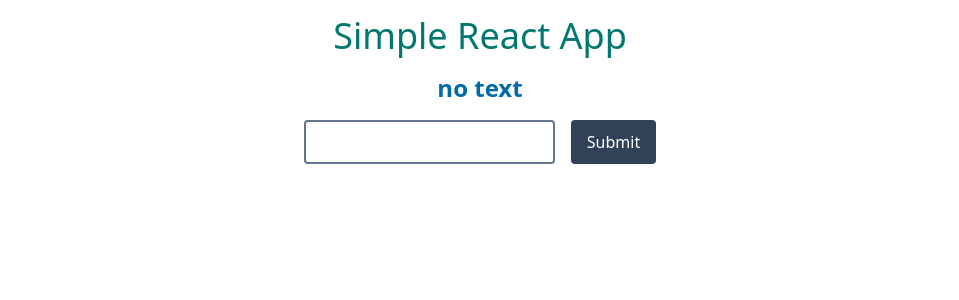
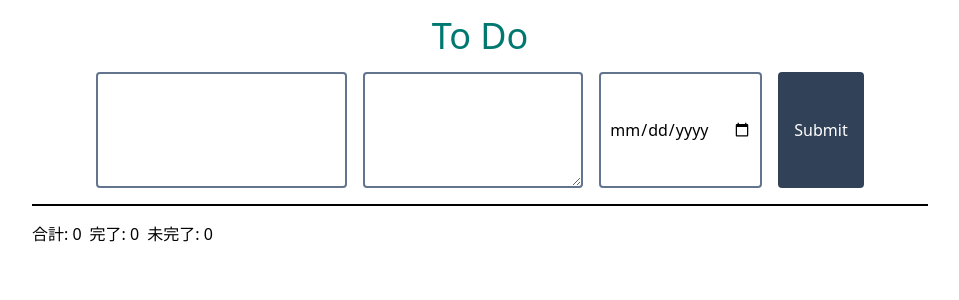
Before and after one commit to kentem-yu-motegi/react-todo-test, a React (Vite) app: page / in a window 1280 px wide. Shown: the top 300 px of the page, without its empty margins (160-1119 px from the left). Built offline with nearby package versions, Linux system fonts and the light colour scheme.

Commit message:
ベースのtodoアプリに説明欄やデータの永続化を追加

```diff
--- a/src/features/input/InputContainer.tsx
+++ b/src/features/input/InputContainer.tsx
@@ -1,12 +1,39 @@
 import { useInputAtom } from "./inputAtom";
 
 export const InputContainer = () => {
-  const { setInputValue } = useInputAtom();
+  const { setTodoValue } = useInputAtom();
 
   const onSubmit = (data: FormData) => {
     const formData = Object.fromEntries(data.entries());
+    const title = formData.title as string;
 
-    setInputValue(formData.title as string);
+    if (title === "" || title.trim() === "") {
+      return;
+    }
+
+    if (formData.description === ""){
+      formData.description = "なし";
+    }
+
+    // 締切日のフォーマットをYYYY-MM-DDに変換
+    const rawEndDate = formData.endDate as string;
+    const endDate = rawEndDate ? new Date(rawEndDate).toISOString().slice(0, 10): "";
+
+
+    if (formData.endDate === ""){
+      formData.endDate = "なし";
+    }
+
+    setTodoValue((prev) => [
+      ...prev,
+      {
+        id: crypto.randomUUID(),
+        title: formData.title as string,
+        description: formData.description as string,
+        endDate: endDate,
+        isCompleted: false,
+      },
+    ]);
   };
 
   return (
@@ -16,6 +43,17 @@ export const InputContainer = () => {
         type="text"
         className="p-2 border-2 border-slate-500 rounded"
       />
+      <textarea
+        name="description"
+        className="p-2 border-2 border-slate-500 rounded"
+        rows={4}
+      >
+      </textarea>
+      <input
+        name="endDate"
+        type="date"
+        className="p-2 border-2 border-slate-500 rounded"
+      ></input>
       <button
         type="submit"
         className="px-4 py-2 bg-slate-700 text-white rounded"
--- a/src/features/input/displayText.tsx
+++ b/src/features/input/displayText.tsx
@@ -1,7 +1,74 @@
 import { useInputAtom } from "./inputAtom";
 
 export const DisplayText = () => {
-  const { displayText } = useInputAtom();
+  const { todoValue, setTodoValue } = useInputAtom();
 
-  return <h2 className="text-2xl text-sky-700 font-bold">{displayText}</h2>;
+  const total = todoValue.length;
+  const completed = todoValue.filter((todo) => todo.isCompleted).length;
+  const uncompleted = total - completed;
+
+  const todoCompleted = (id: string) => {
+    const newTodos = todoValue.map((todo) =>
+      todo.id === id ? { ...todo, isCompleted: !todo.isCompleted } : todo,
+    );
+    setTodoValue(newTodos);
+  };
+
+  const deleteTodo = (id: string) => {
+    const target = todoValue.find((todo) => todo.id === id);
+    if (!target) return;
+
+    if (!target.isCompleted && !confirm("未完了のタスクを削除しますか？")) {
+      return;
+    }
+
+    const newTodos = todoValue.filter((todo) => todo.id !== id);
+    setTodoValue(newTodos);
+  };
+
+  return (
+    <div className="space-y-2 border-t-2 pt-4 w-full max-w-4xl">
+      <div className="flex gap-2 mb-4">
+        <span>合計: {total}</span>
+        <span>完了: {completed}</span>
+        <span>未完了: {uncompleted}</span>
+      </div>
+      {todoValue.map((todo) => (
+        <div
+          key={todo.id}
+          className="flex items-center gap-2 border-b pb-2 flex-nowrap"
+        >
+          <div className="flex-1">
+            <h2 className="text-2xl text-sky-700 font-bold">{todo.title}</h2>
+            <details className="text-gray-500">
+              <summary>説明</summary>
+              <p>{todo.description}</p>
+            </details>
+            <h2>
+              <span className="text-gray-500">締切: {todo.endDate}</span>
+              <span className="text-gray-500">
+                {todo.isCompleted ? "✓ 完了" : "未完了"}
+              </span>
+            </h2>
+          </div>
+          <div className="flex gap-2 shrink-0">
+            <button
+              type="button"
+              onClick={() => todoCompleted(todo.id)}
+              className="px-2 py-1 bg-blue-500 text-white rounded"
+            >
+              {todo.isCompleted ? "未完了にする" : "完了にする"}
+            </button>
+            <button
+              type="button"
+              onClick={() => deleteTodo(todo.id)}
+              className="px-2 py-1 bg-red-500 text-white rounded"
+            >
+              削除する
+            </button>
+          </div>
+        </div>
+      ))}
+    </div>
+  );
 };
--- a/src/features/input/inputAtom.ts
+++ b/src/features/input/inputAtom.ts
@@ -1,29 +1,20 @@
-import { atom, useAtomValue, useSetAtom } from "jotai";
+import { useAtomValue, useSetAtom } from "jotai";
+import { atomWithStorage } from "jotai/utils";
 
-// inputの状態を管理するatomを定義
-const inputAtom = atom("");
+// localStorage に保存される atom
+const todoAtom = atomWithStorage<Todo[]>("todos", []);
 
+type Todo = {
+  id: string;
+  title: string;
+  description: string;
+  endDate: string;
+  isCompleted: boolean;
+};
 // 値とセット関数を返すカスタムフック
 export const useInputAtom = () => {
-  const inputValue = useAtomValue(inputAtom);
-  const setInputValue = useSetAtom(inputAtom);
+  const todoValue = useAtomValue(todoAtom);
+  const setTodoValue = useSetAtom(todoAtom);
 
-  return { displayText: getDisplayText(inputValue), setInputValue };
+  return { todoValue, setTodoValue };
 };
-
-// 入力値を大文字に変換する関数
-const getDisplayText = (inputValue: string) => {
-  return inputValue ? inputValue.toUpperCase() : "no text";
-};
-
-// テストコード(ロジックをテスト)
-if (import.meta.vitest) {
-  describe("getDisplayText", () => {
-    it("入力が小文字なら出力が大文字であること", () => {
-      expect(getDisplayText("hello")).toBe("HELLO");
-    });
-    it("空文字の時はno textであること", () => {
-      expect(getDisplayText("")).toBe("no text");
-    });
-  });
-}
--- a/src/pages/App.tsx
+++ b/src/pages/App.tsx
@@ -4,9 +4,9 @@ import { InputContainer } from "../features/input/InputContainer";
 export const App = () => {
   return (
     <main className="p-4 flex flex-col gap-4 items-center">
-      <h1 className=" text-4xl text-teal-700 text-center">Simple React App</h1>
+      <h1 className=" text-4xl text-teal-700 text-center">To Do</h1>
+      <InputContainer />
       <DisplayText />
-      <InputContainer />
     </main>
   );
 };
```
